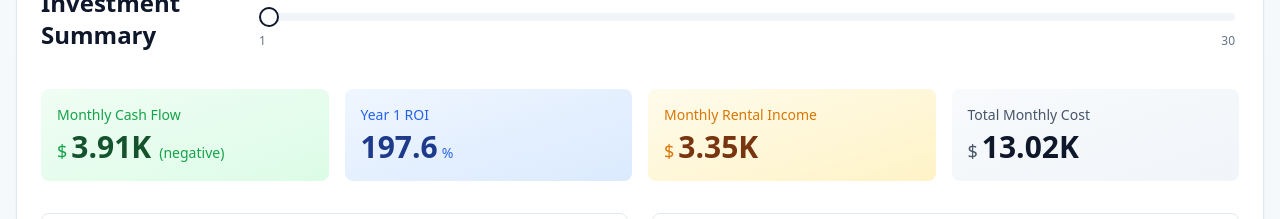
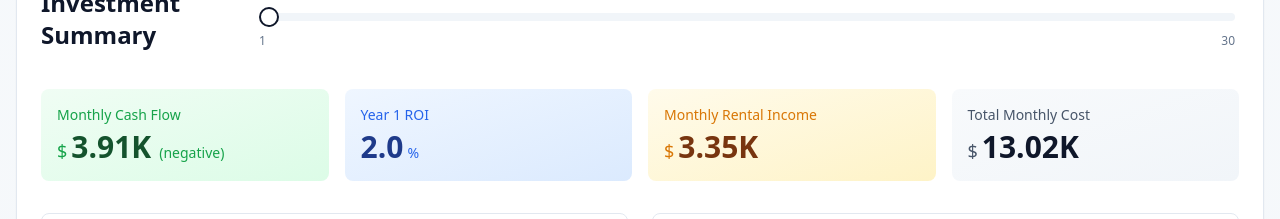
Before and after one commit to HaigAd/ipcalc, a React (Vite) app: page / in a window 1280 px wide. Shown: the part 1040-1259 px from the top of the page. Built offline with nearby package versions, Linux system fonts and the light colour scheme.

Commit message:
Create checkpoint before adding loan type selection

```diff
--- a/src/components/calculator/components/CombinedMetrics/CombinedMetrics.tsx
+++ b/src/components/calculator/components/CombinedMetrics/CombinedMetrics.tsx
@@ -55,7 +55,7 @@ export function CombinedMetrics({ calculationResults, costStructure }: CombinedM
           />
           <MetricCard
             label={`Year ${selectedYear + 1} ROI`}
-            value={(currentYear.roi * 100).toFixed(1)}
+            value={currentYear.roi.toFixed(1)}
             suffix="%"
             variant="blue"
           />
```
Also changed, not shown: 1 other file (tests, documents, lock files or other folders).
